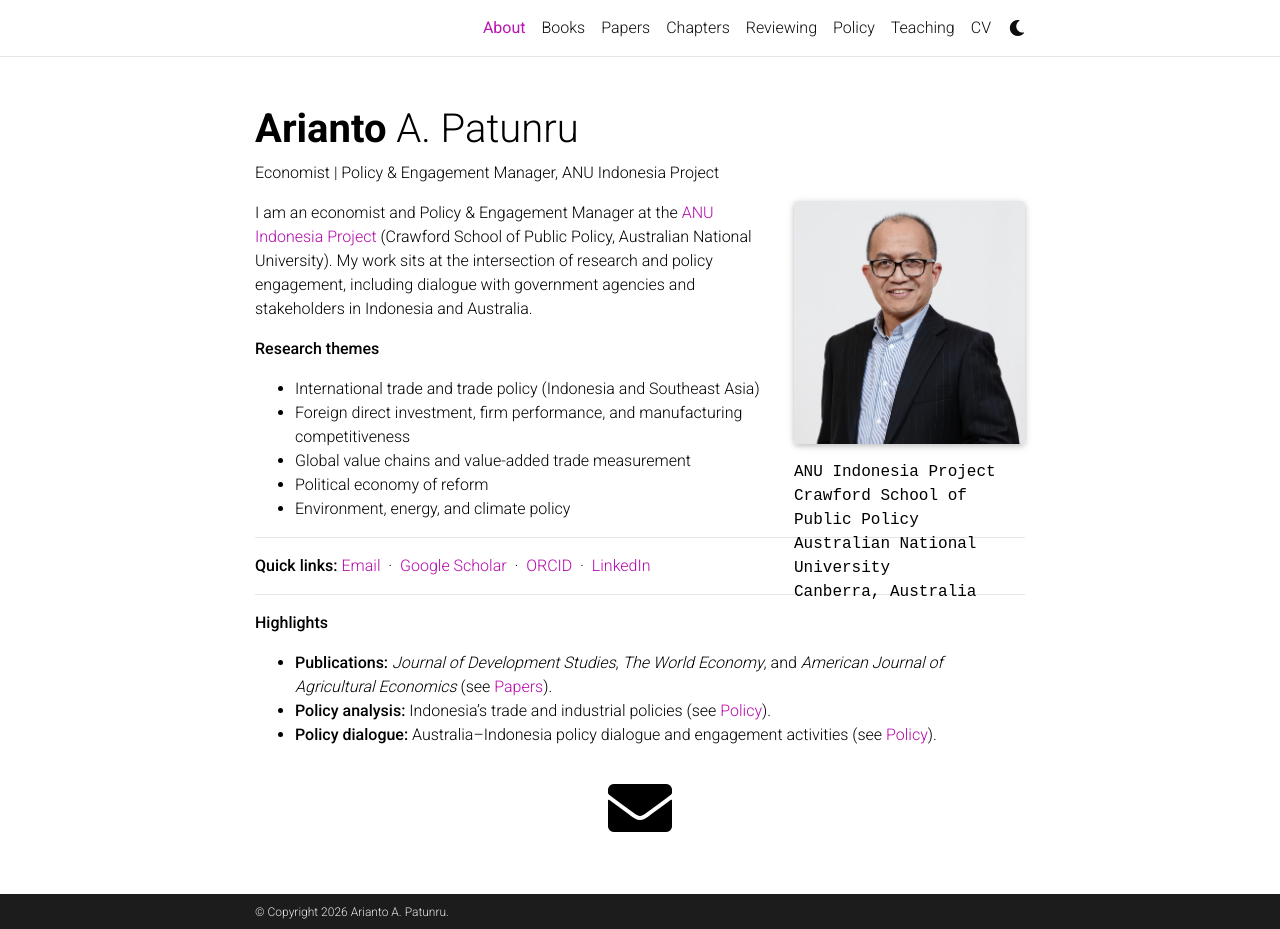
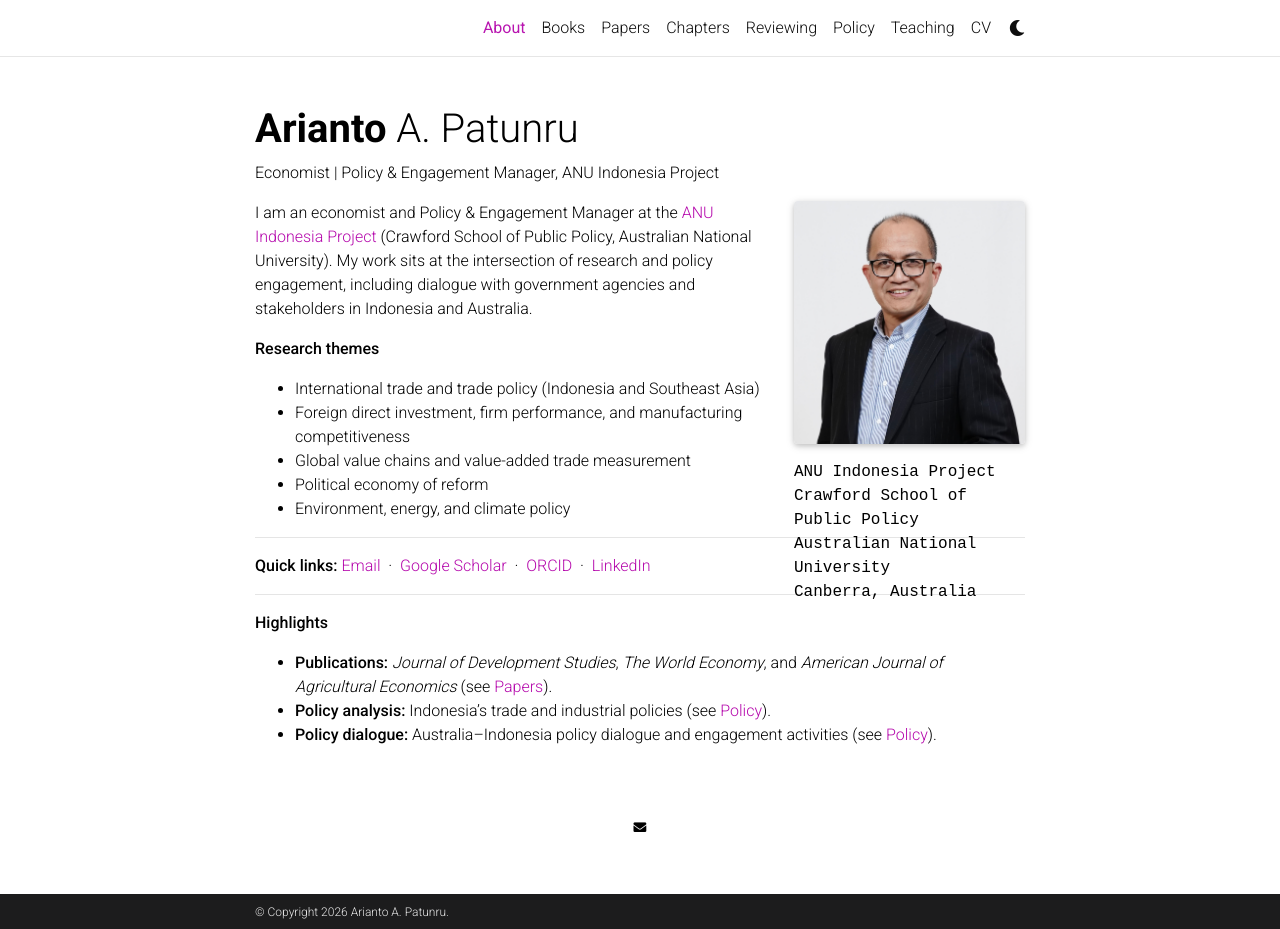
Before and after one commit to patunru/patunru.github.io, a Jekyll site: the page built from _pages/about.md, in a window 1280 px wide and 929 px high. Built offline with Jekyll 4.4.1, drawn with Linux system fonts in a browser that asks for light colours; full-size pictures stand in for the smaller copies a plugin makes; comment, search, counter and statistics services are not loaded; a style sheet for code colours, icons or effects is not loaded.

Commit message:
Update main.scss

```diff
--- a/assets/css/main.scss
+++ b/assets/css/main.scss
@@ -13,3 +13,9 @@ $max-content-width: {{ site.max_width }};
   "base",
   "distill"
 ;
+
+.social .contact-icons i,
+.social .social-icons i,
+.contact-icons i {
+  font-size: 0.8rem;
+}
```
